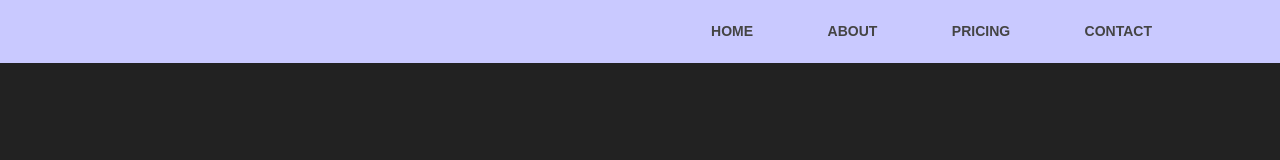
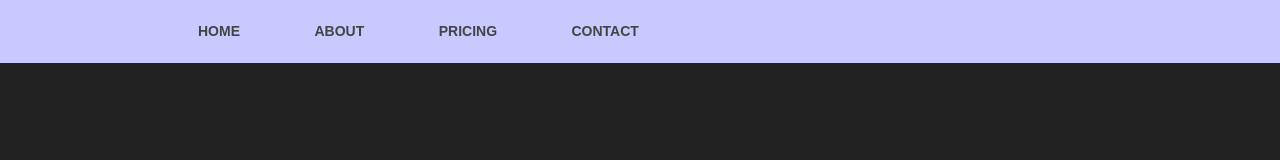
Before and after one commit to Clowd/CHROMAPRACTICE, a plain HTML site: page index.html in a window 1280 px wide. Drawn offline with Linux system fonts and the light colour scheme.

Commit message:
Update style.css

```diff
--- a/style.css
+++ b/style.css
@@ -26,7 +26,7 @@ header::after {
 }
 
 nav {
-  float: right;
+  float: center;
 }
 
 nav ul {
```
